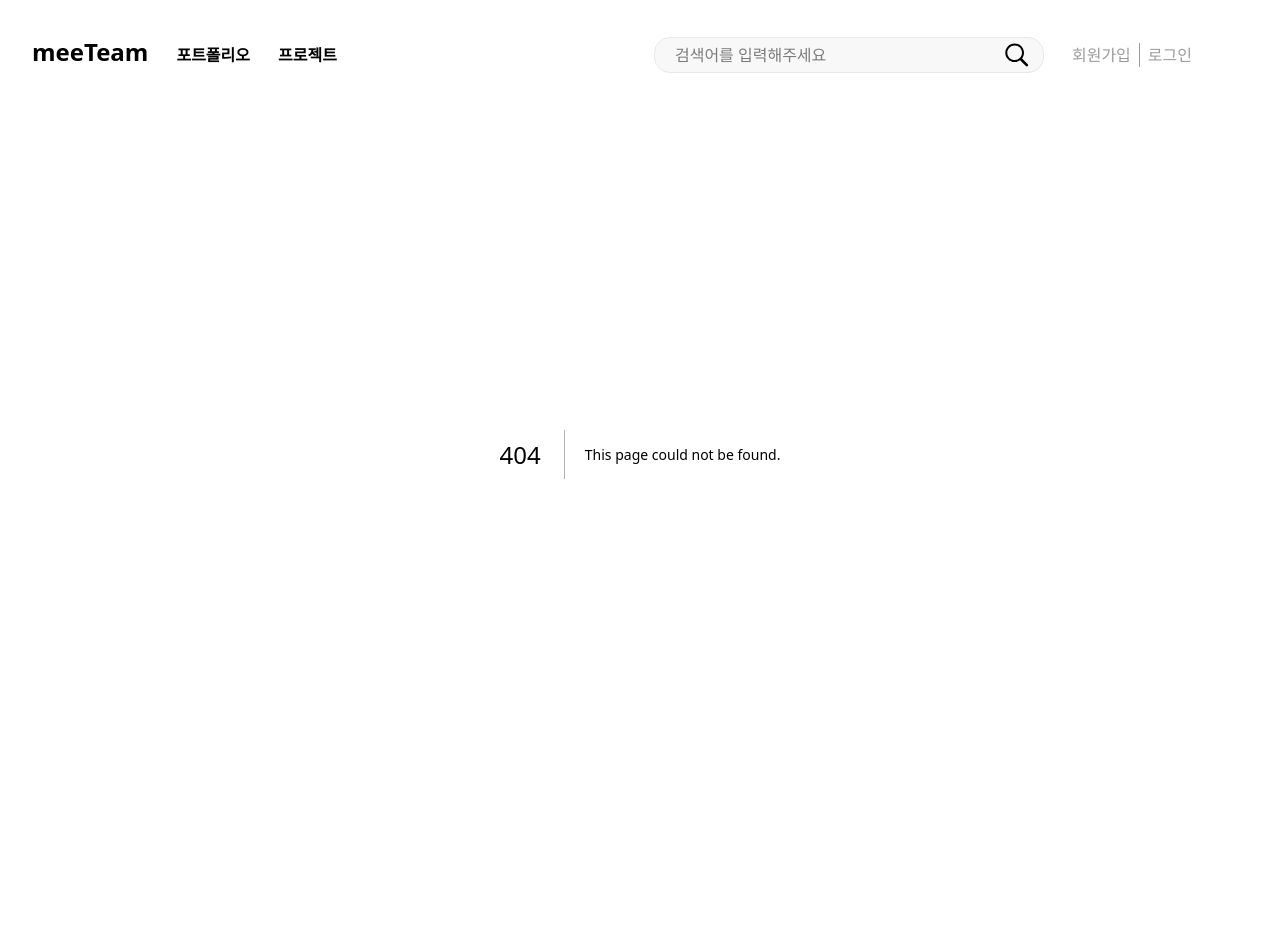
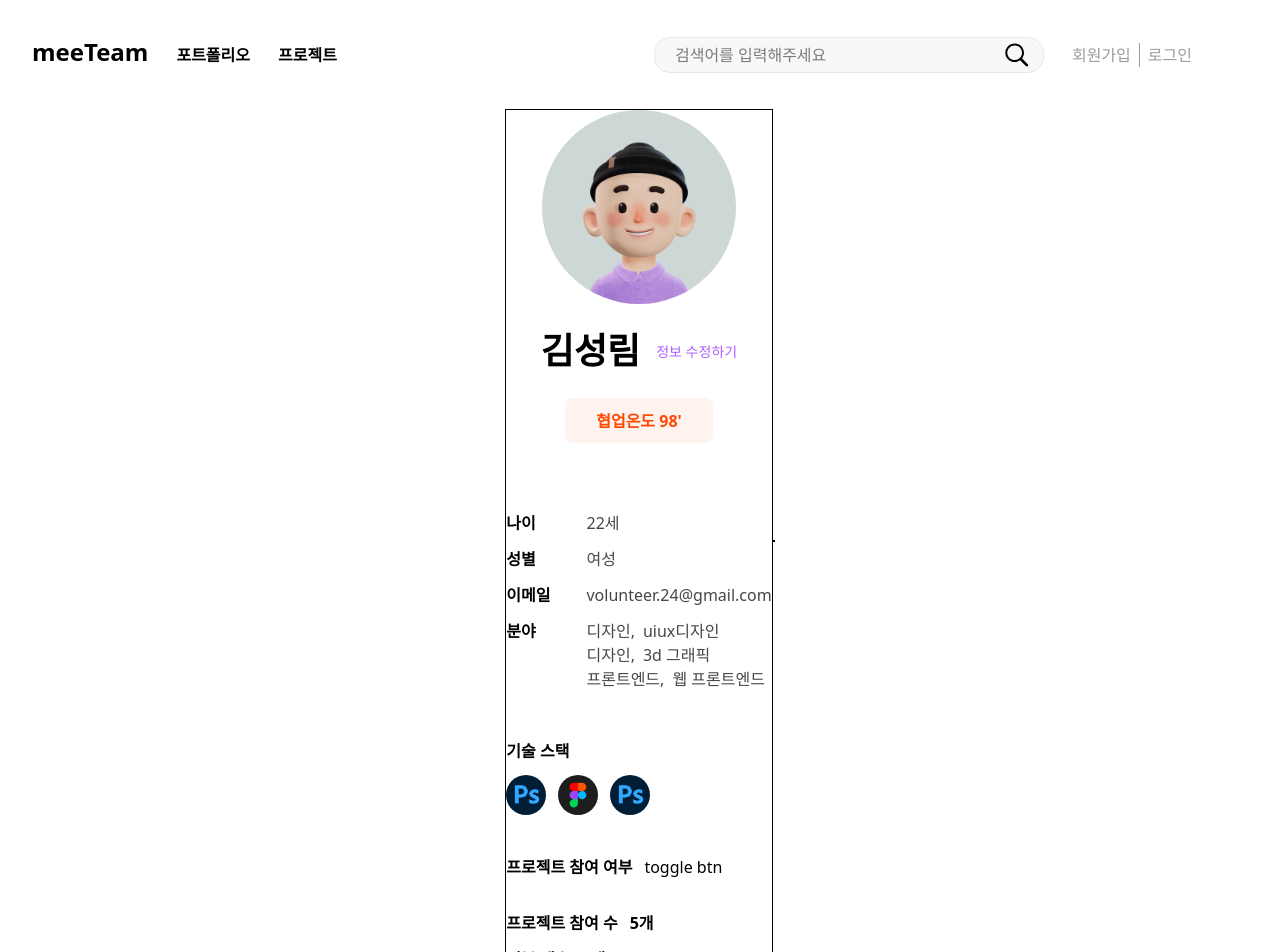
Before and after one commit to WardK-meeTeam/meeteam_front, a Next.js app: page /myProfile in a window 1280 px wide. Before the commit this address had no page. Shown: the top 952 px of the page. Before the commit the page ends 800 px from the top, so only its background shows below. Built offline with nearby package versions, Linux system fonts and the light colour scheme.

Commit message:
[#63] feat: 페이지 생성 후 왼쪽 세부 개인정보 UI 틀 제작

```diff
--- /dev/null
+++ b/app/myProfile/page.tsx
@@ -0,0 +1,79 @@
+"use client";
+
+export default function myPofile() {
+
+    const partGroups = [
+        ["디자인", "uiux디자인"],
+        ["디자인", "3d 그래픽"],
+        ["프론트엔드", "웹 프론트엔드"]
+    ];
+
+    const stacksImg = ["/images/Ps.png", "/images/Figma.png", "/images/Ps.png"];
+
+    return (
+        <div className="flex justify-center items-center">
+            {/*왼쪽 정보 */}
+            <aside className="border flex flex-col gap-y-12">
+                <div className="flex flex-col gap-y-5 items-center">
+                    <img
+                    src="/images/userImg1.png"
+                    className="w-[194px] h-[194px] rounded-[50%]"
+                    />
+                    <div className="flex justify-center items-center gap-x-4">
+                        <div className="text-[36px] font-extrabold">김성림</div>
+                        <div className="text-[14px] text-[#AD5FFF]">정보 수정하기</div>
+                    </div>
+                    <div className="w-[148px] h-[45px] rounded-[8px] bg-[#FFF3F0] text-[16px] flex justify-center items-center text-[#FF4802] font-bold">
+                        협업온도 98'
+                    </div>
+                </div>
+
+                <div className="flex justify-center items-between gap-x-9 mt-5">
+                    <div className="flex flex-col gap-y-3">
+                        <div className="text-[16px] font-bold">나이</div>
+                        <div className="text-[16px] font-bold">성별</div>
+                        <div className="text-[16px] font-bold">이메일</div>
+                        <div className="text-[16px] font-bold">분야</div>
+                    </div>
+                    <div className="flex flex-col gap-y-3 text-[16px] text-[#474747]">
+                        <div className="text-[16px]">22세</div>
+                        <div className="text-[16px]">여성</div>
+                        <div className="text-[16px] flex items-center">volunteer.24@gmail.com</div>
+                        <div className="flex flex-col">
+                            {partGroups.map(([left, right], idx) => (
+                                <div key={idx} className="flex gap-x-2">
+                                    <span className="after:content-[','] last:after:content-['']">{left}</span>
+                                    <span className="after:content-[','] last:after:content-['']">{right}</span>
+                                </div>
+                            ))}
+                        </div>
+                    </div>
+                </div>
+
+                <div className="flex flex-col gap-y-3">
+                    <div className="text-[16px] font-bold">기술 스택</div>
+                    <div className="flex gap-x-3">
+                        {stacksImg.map((stack, idx) => (
+                            <img key={idx} src={stack} className="w-[40px] h-[40px] rounded-[50%]"/>
+                        ))}
+                    </div>
+                    <div className="flex gap-x-3 mt-7">
+                        <div className="text-[16px] font-bold">프로젝트 참여 여부</div>
+                        <div>toggle btn</div>
+                    </div>
+                    <div className="flex gap-x-3 mt-5">
+                        <div className="text-[16px] font-bold">프로젝트 참여 수</div>
+                        <div className="text-[16px] font-bold">5개</div>
+                    </div>
+                    <div className="flex gap-x-3">
+                        <div className="text-[16px] font-bold">리뷰 개수</div>
+                        <div className="text-[16px] font-bold">4개</div>
+                    </div>
+                </div>
+            </aside>
+
+            {/*메인 정보 부분 */}
+            <main className="border"></main>
+        </div>
+    )
+};
```
